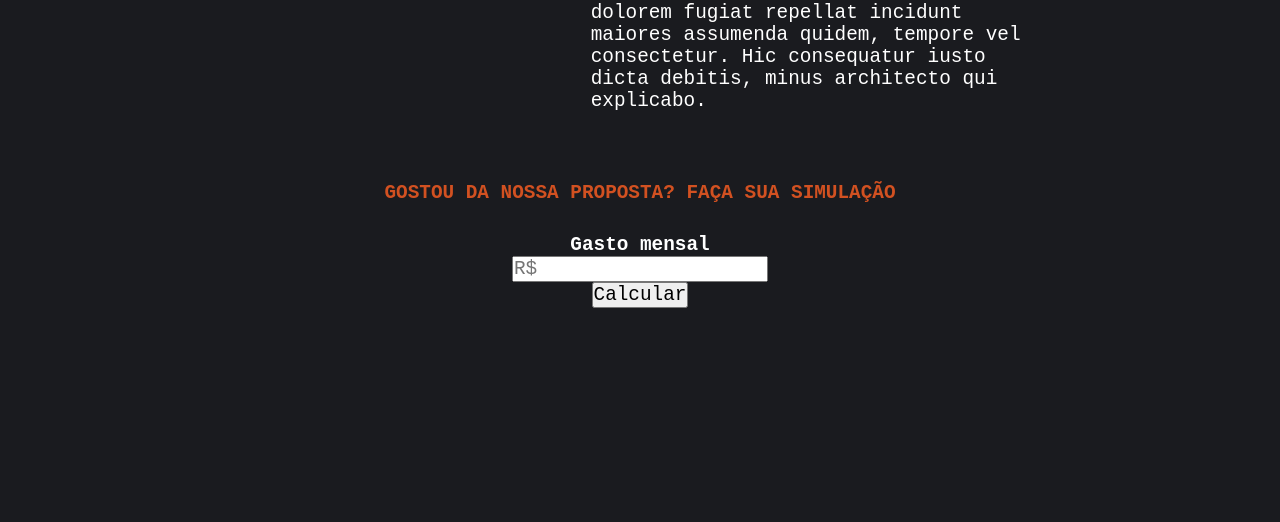
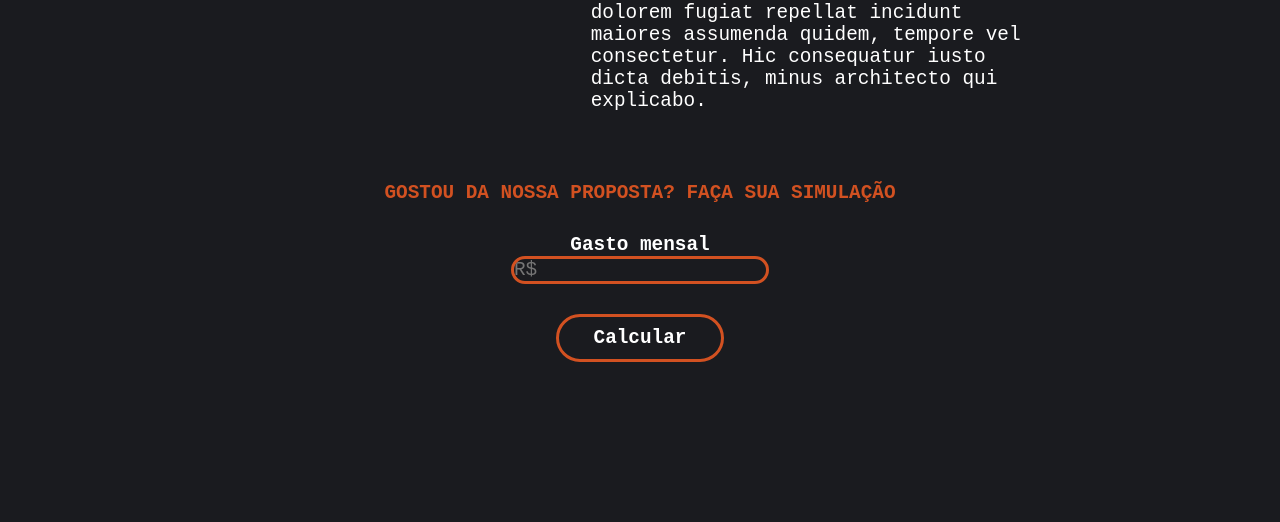
Before and after one commit to Ogabrielmonteiro/projeto_Pi, a plain HTML site: page Site Institucional - Sprint2/solucao.html in a window 1280 px wide. Shown: the part 1558-2080 px from the top of the page. Drawn offline with Linux system fonts and the light colour scheme.

Commit message:
melhorei o botao

```diff
--- a/Site Institucional - Sprint2/css/solucao.css
+++ b/Site Institucional - Sprint2/css/solucao.css
@@ -155,6 +155,28 @@ b {
 }
 
 .botaoCalculadora {
+  margin-top: 30px;
+  padding: 10px 35px;
+  border-radius: 50px;
+  border: 3px solid #d25121;
+  background-color: transparent;
+  cursor: pointer;
+  font-weight: bold;
+  transition: 0.5s;
+  color: white;
+}
+
+.botaoCalculadora:hover {
+  transition: 0.5s;
+  color: rgb(232, 89, 36);
+  padding: 10px 45px;
+}
+
+#gasto{
+  border: 3px solid  #d25121;
+  background-color: transparent;
+  color: white;
+  border-radius: 50px;
 }
 
 .textoCalculadora {
--- a/Site Institucional - Sprint2/solucao.html
+++ b/Site Institucional - Sprint2/solucao.html
@@ -84,8 +84,8 @@
 
         <b>Gasto mensal</b>
         <input id="gasto" placeholder=R$>
-        <div class="botaoCalculadora">
-            <button onclick="vinte()">Calcular</button>
+        <div>
+            <button class="botaoCalculadora" onclick="vinte()">Calcular</button>
             <br>
         </div>
 
```
